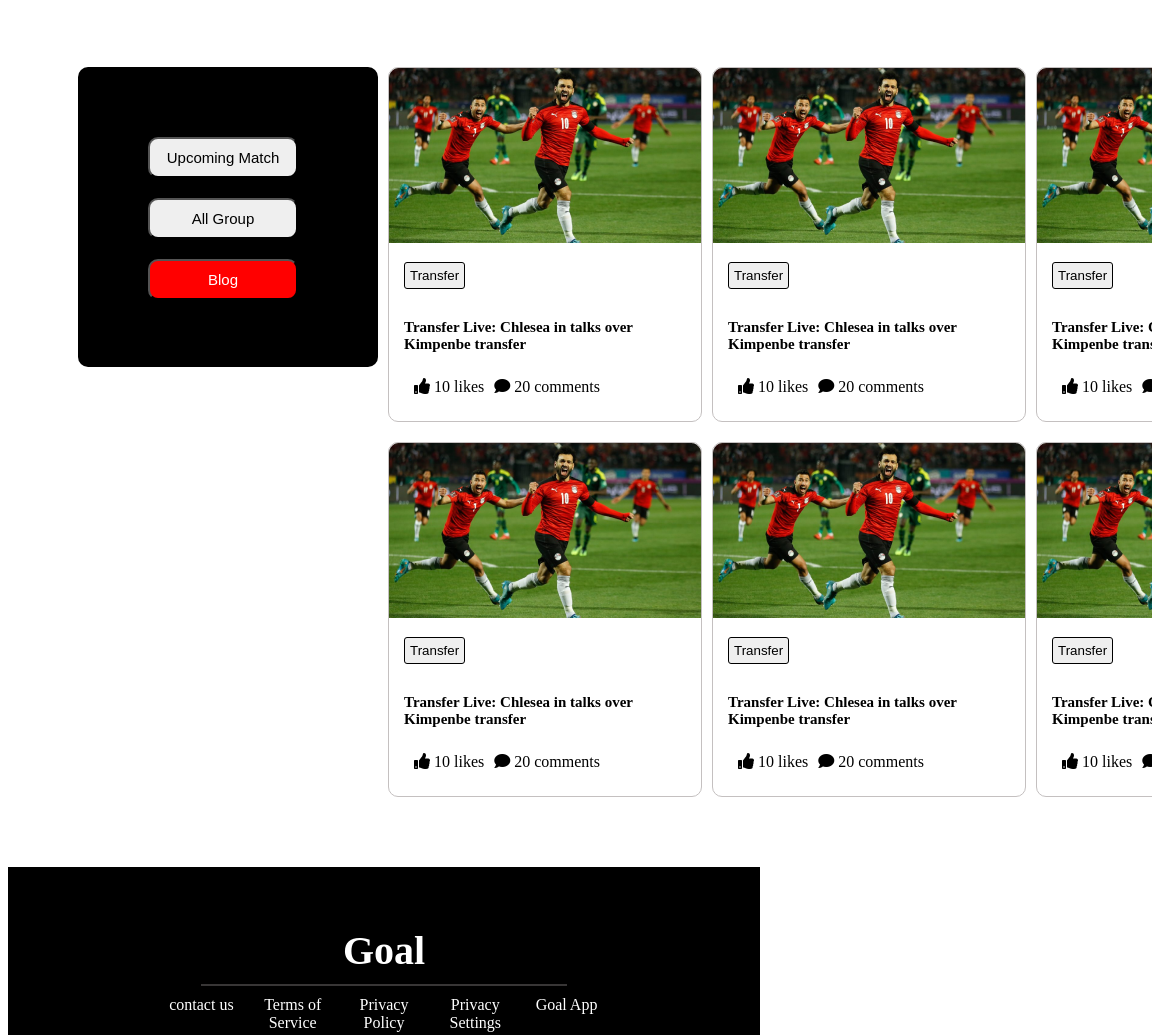
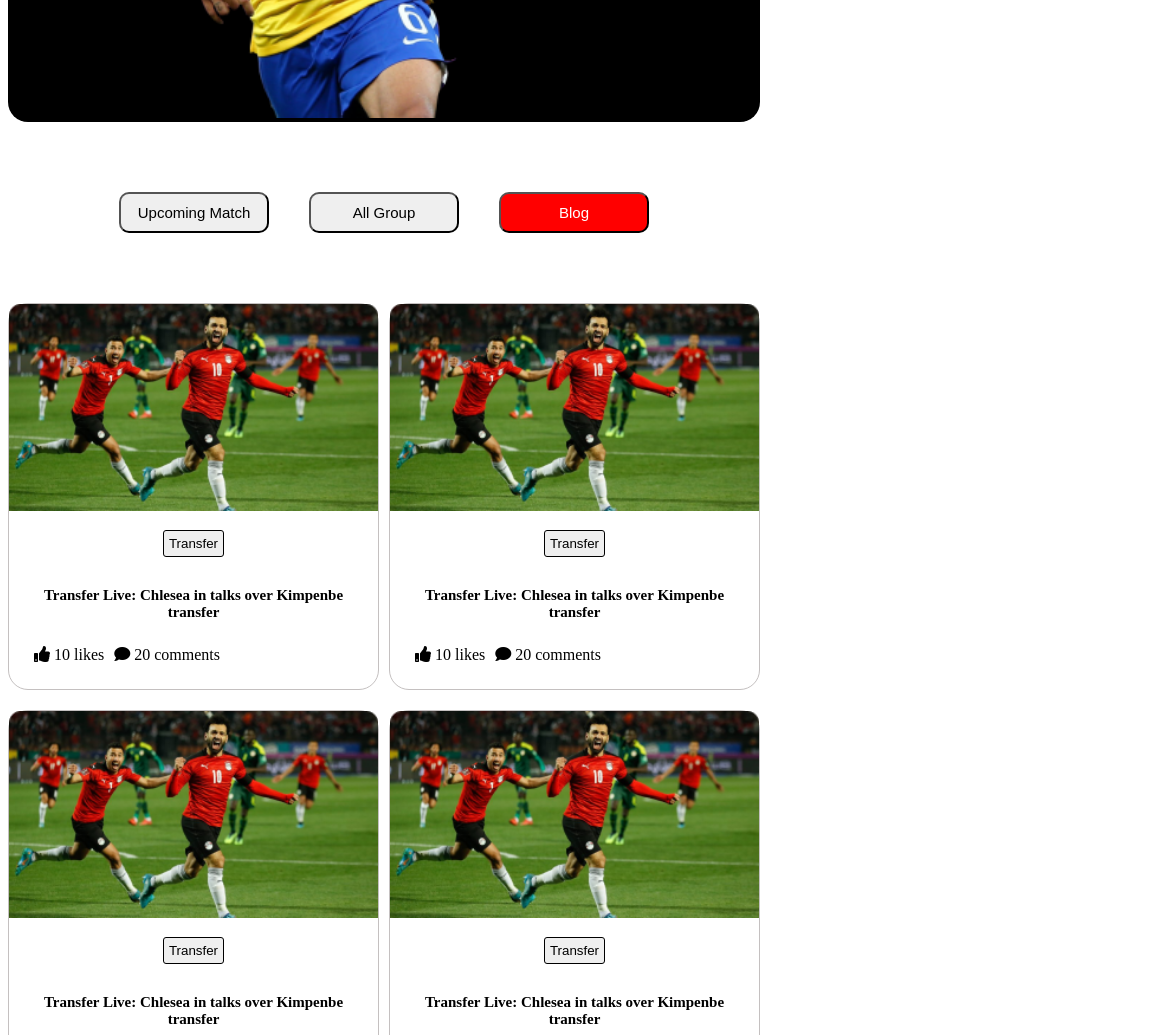
Before and after one commit to zannatun-nayem/worldcup, a plain HTML site: page index.html in a window 768 px wide. Shown: the part 800-1835 px from the top of the page, 1152 px wide, since content can reach past the window. Drawn offline with Linux system fonts and the light colour scheme.

Commit message:
resposive

```diff
--- a/index.html
+++ b/index.html
@@ -50,7 +50,7 @@
                 </div>
     <div class="blog-details">
         <div class="single-blog">
-        <div><img src="assets/Blog Image.png" alt="blog"></div>
+        <div class="blog-image"><img src="assets/Blog Image.png" alt="blog"></div>
         <div class="blog-btn"><button>Transfer</button></div>
         <div class="blog-heading"><h5>Transfer Live: Chlesea in talks
             over Kimpenbe transfer</h5></div>
@@ -62,7 +62,7 @@
     </div>
 
     <div class="single-blog">
-        <div><img src="assets/Blog Image.png" alt="blog"></div>
+        <div class="blog-image"><img src="assets/Blog Image.png" alt="blog"></div>
         <div class="blog-btn"><button>Transfer</button></div>
         <div class="blog-heading"><h5>Transfer Live: Chlesea in talks
             over Kimpenbe transfer</h5></div>
@@ -73,7 +73,7 @@
 
     </div>
     <div class="single-blog">
-        <div><img src="assets/Blog Image.png" alt="blog"></div>
+        <div class="blog-image"><img src="assets/Blog Image.png" alt="blog"></div>
         <div class="blog-btn"><button>Transfer</button></div>
         <div class="blog-heading"><h5>Transfer Live: Chlesea in talks
             over Kimpenbe transfer</h5></div>
@@ -84,7 +84,7 @@
 
     </div>
     <div class="single-blog">
-        <div><img src="assets/Blog Image.png" alt="blog"></div>
+        <div class="blog-image"><img src="assets/Blog Image.png" alt="blog"></div>
         <div class="blog-btn"><button>Transfer</button></div>
         <div class="blog-heading"><h5>Transfer Live: Chlesea in talks
             over Kimpenbe transfer</h5></div>
@@ -95,7 +95,7 @@
 
     </div>
     <div class="single-blog">
-        <div><img src="assets/Blog Image.png" alt="blog"></div>
+        <div class="blog-image"><img src="assets/Blog Image.png" alt="blog"></div>
         <div class="blog-btn"><button>Transfer</button></div>
         <div class="blog-heading"><h5>Transfer Live: Chlesea in talks
             over Kimpenbe transfer</h5></div>
@@ -107,7 +107,7 @@
     </div>
 
     <div class="single-blog">
-        <div><img src="assets/Blog Image.png" alt="blog"></div>
+        <div class="blog-image"><img src="assets/Blog Image.png" alt="blog"></div>
         <div class="blog-btn"><button>Transfer</button></div>
         <div class="blog-heading"><h5>Transfer Live: Chlesea in talks
             over Kimpenbe transfer</h5></div>
--- a/style.css
+++ b/style.css
@@ -107,7 +107,11 @@ border-radius: 10px;
 }
 .single-blog{
     border: 1px solid #c4c0c0;
-    border-radius: 10px;
+    border-radius: 20px;
+}
+
+.blog-image img{
+    width: 100%;
 }
  .blog-btn button{
     margin: 15px;
@@ -165,3 +169,60 @@ footer{
     text-decoration: none;
     color: #fff;
 }
+
+
+
+
+
+/* responsive for tab */
+
+@media screen and (max-width: 1024px) and (min-width: 768px) {
+
+    .container{
+        margin: 0px;
+    }
+    .bannar{
+
+        grid-template-columns: repeat(1, 1fr);
+
+
+    }
+
+    .header-img {
+        align-items: center;
+        text-align: center;
+    }
+
+    .blog{
+        grid-template-columns: repeat(1, 1fr);
+        text-align: center;
+        align-items: center;
+
+    }
+
+    .blog-button{
+        background-color:#fff;
+
+        width: unset;
+        height:unset;
+        display: flex;
+
+
+    }
+    .blog-details{
+        display: grid;
+        grid-template-columns:repeat(2, 1fr);
+        grid-column-gap: 10px;
+        grid-row-gap: 20px;
+
+
+
+    }
+    .footer-link{
+
+        grid-template-columns: repeat(5, 1fr);
+        grid-row-gap: 10px;
+
+
+    }
+}
```
